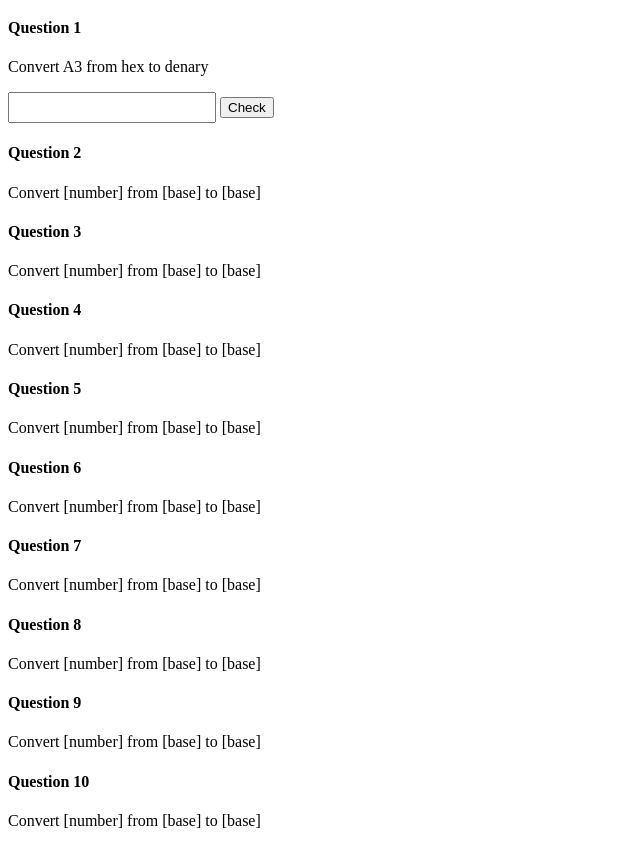
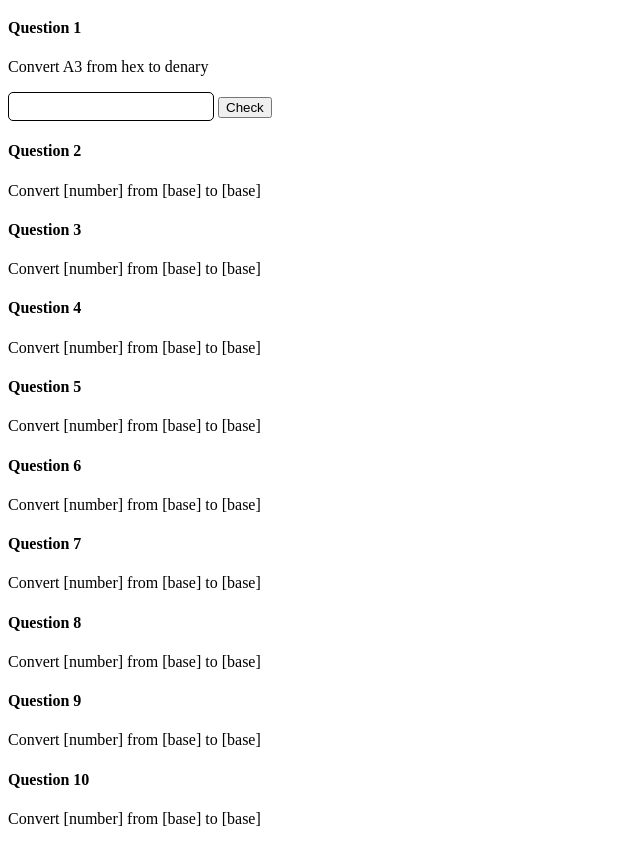
Before and after one commit to ethancstring/binary-practice, a plain HTML site: page index.html in a window 1280 px wide. Shown: the part 61-907 px from the top of the page, without its empty margins (0-640 px from the left). Drawn offline with Linux system fonts and the light colour scheme.

Commit message:
Added styling

```diff
--- a/style.css
+++ b/style.css
@@ -1,4 +1,7 @@
 .answerEntry {
 	width: 200px;
 	height: 25px;
+	border-radius: 5px;
+	border: 1px solid black;
+	font-size: 15px;
 }
```
